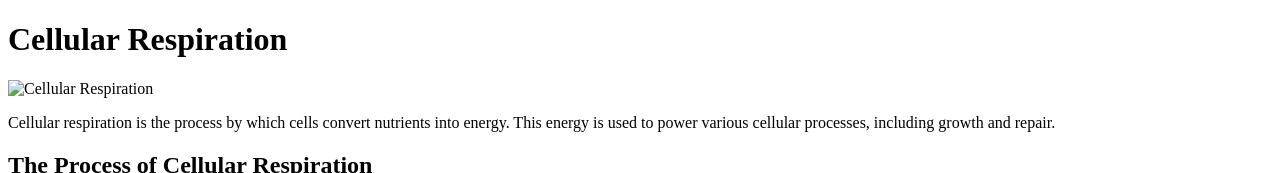
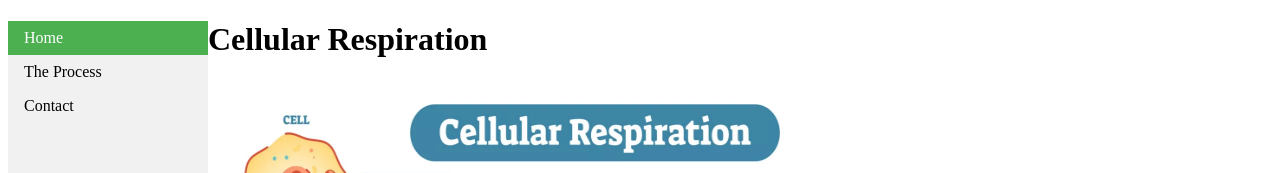
Before and after one commit to Vulkan3894/odin-recipes, a plain HTML site: page index.html in a window 1280 px wide. Shown: the top 173 px of the page. Drawn offline with Linux system fonts and the light colour scheme.

Commit message:
fixed image more to come

```diff
--- a/index.html
+++ b/index.html
@@ -2,17 +2,56 @@
 <html>
   <head>
     <title>Cellular Respiration Blog</title>
+    <style>
+      /* Add some basic styling to the navigation bar */
+      ul {
+        list-style-type: none;
+        margin: 0;
+        padding: 0;
+        width: 200px;
+        background-color: #f1f1f1;
+        position: fixed;
+        height: 100%;
+        overflow: auto;
+      }
+
+      li a {
+        display: block;
+        color: #000;
+        padding: 8px 16px;
+        text-decoration: none;
+      }
+
+      li a.active {
+        background-color: #4CAF50;
+        color: white;
+      }
+
+      li a:hover:not(.active) {
+        background-color: #555;
+        color: white;
+      }
+    </style>
   </head>
   <body>
+    <!-- Add the navigation bar -->
+    <ul>
+      <li><a class="active" href="#home">Home</a></li>
+      <li><a href="#process">The Process</a></li>
+      <li><a href="#contact">Contact</a></li>
+    </ul>
+
+    <div style="margin-left:200px;">
       <h1>Cellular Respiration</h1>
-    <img src="cellular_respiration.jpg" alt="Cellular Respiration">
+      <img src="img/cellular_respiration.jpg" width="650" height="500" alt="Cellular Respiration">
       <p>Cellular respiration is the process by which cells convert nutrients into energy. This energy is used to power various cellular processes, including growth and repair.</p>
-    <h2>The Process of Cellular Respiration</h2>
+      <h2 id="process">The Process of Cellular Respiration</h2>
       <p>There are three main stages of cellular respiration: glycolysis, the citric acid cycle, and the electron transport chain. During glycolysis, glucose is broken down into two molecules of pyruvate. This process produces ATP and NADH.</p>
       <img src="glycolysis.jpg" alt="Glycolysis">
       <p>The citric acid cycle, also known as the Krebs cycle, takes place in the mitochondria. During this stage, pyruvate is further broken down and more ATP and NADH are produced.</p>
       <img src="citric_acid_cycle.jpg" alt="Citric Acid Cycle">
       <p>The final stage of cellular respiration is the electron transport chain. This stage takes place in the inner membrane of the mitochondria. During this stage, the energy from NADH and FADH2 is used to produce ATP.</p>
       <img src="electron_transport_chain.jpg" alt="Electron Transport Chain">
+    </div>
   </body>
 </html>
```
Also changed, not shown: img/cellular_respiration.jpg (added). Lines whose indentation alone changed are shown as unchanged.
